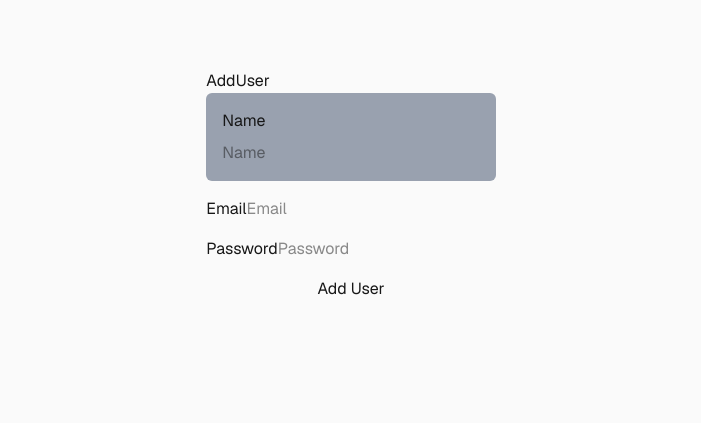
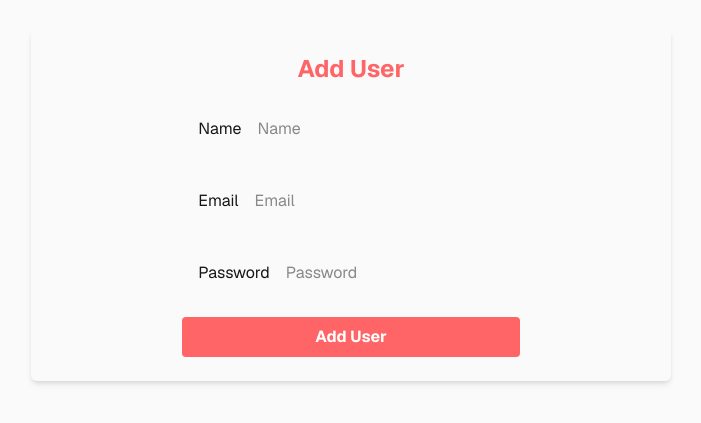
Before and after one commit to HebaElgohary/session15, a Next.js app: page / in a window 1280 px wide. Shown: the part 215-638 px from the top of the page, without its empty margins (289-990 px from the left). Built offline with nearby package versions, Linux system fonts and the light colour scheme.

Commit message:
feat:add gitUserApi

```diff
--- /dev/null
+++ b/src/modules/user/api/getUsersApi.ts
@@ -0,0 +1,12 @@
+import apiClient from "../../../services/apiClient";
+import ApiClient from "../../../services/apiClient";
+export interface User {
+    id: number;
+    name: string;
+    email: string;
+}
+
+export const getUsersApi:()=>Promise<User> =async()=>{
+return apiClient.get<User>('users')
+
+}
--- a/src/modules/user/components/AddUser.tsx
+++ b/src/modules/user/components/AddUser.tsx
@@ -20,29 +20,31 @@ export default function AddUser() {
                     ref.current?.reset();
                     alert('User added successfully');
                 },
-                onError: () => {
-                    console.log('error');
+                onError: (error) => {
+                    alert(error);
+                    console.log('error', error);
                 },
             }
         );
     }
 
     return (
-        <div>AddUser
+        <div className='flex flex-col justify-center items-center gap-4  md:w-1/2 w-full  !mx-auto !mt-10 !p-6  rounded-md shadow-md'>
+            <h1 className='text-2xl font-bold text-red-400 text-center'>Add User</h1>
             <form onSubmit={onSubmit} ref={ref} className='flex flex-col gap-4'>
-                <div className='flex flex-col gap-2 bg-gray-400 p-4 rounded-md'>
+                <div className='flex flex-row gap-4 !p-4 rounded-md'>
                     <label htmlFor="name">Name</label>
                     <input name="name" type="text" placeholder="Name" />
                 </div>
-                <div>
+                <div className='flex flex-row gap-4 !p-4 rounded-md'>
                     <label htmlFor="email">Email</label>
                     <input name="email" type="text" placeholder="Email" />
                 </div>
-                <div>
+                <div className='flex flex-row gap-4 !p-4 rounded-md'>
                     <label htmlFor="password">Password</label>
                     <input name="password" type="password" placeholder="Password" />
                 </div>
-                <button type="submit">{isPending ? 'Loading...' : 'Add User'}</button>
+                <button type="submit" className='bg-red-400 flex items-center justify-center hover:bg-red-500 text-white font-bold !py-2 !px-4 rounded'>{isPending ? 'Loading...' : 'Add User'}</button>
             </form>
         </div>
     )
```
